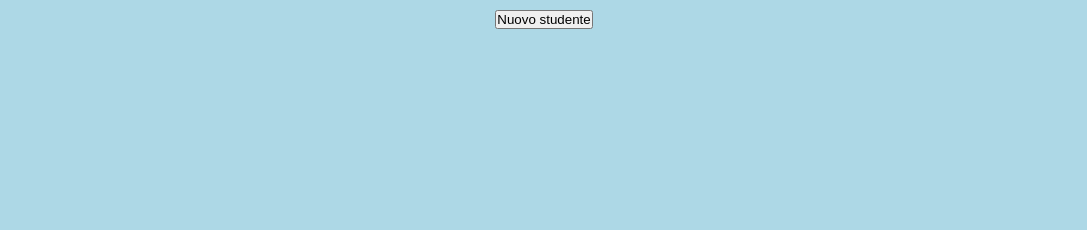
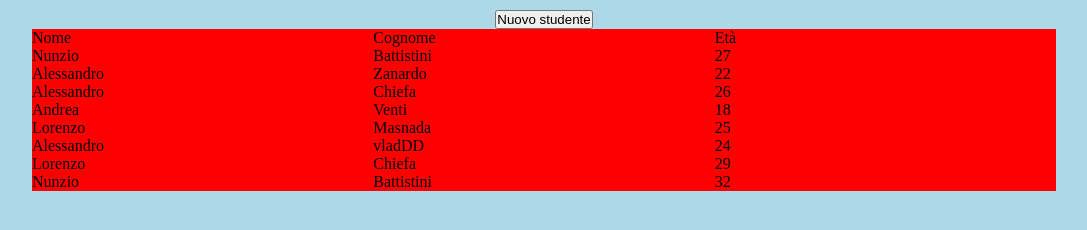
Before and after one commit to fazioandreaf/js-jsnacks-blocco-1, a plain HTML site: page index.html in a window 1280 px wide. Shown: the whole page, without its empty margins (96-1183 px from the left). Drawn offline with nearby package versions, Linux system fonts and the light colour scheme.

Commit message:
Aggiunto formazione da table

```diff
--- a/index.html
+++ b/index.html
@@ -4,7 +4,6 @@
     <meta charset="utf-8">
     <title>Stampa i tuoi dati</title>
     <script src="https://ajax.googleapis.com/ajax/libs/jquery/3.3.1/jquery.min.js"></script>
-
     <style>
       * {
         margin:0;
@@ -19,12 +18,32 @@
       .row h1 {
         margin: 10px auto;
       }
+      .container{
+        background-color: red;
+        width: 80%;
+        margin: auto;
+      }
+      .riga {
+        display: flex;
+
+      }
+      .riga span{
+        text-align: left;
+        flex:1;
+      }
     </style>
   </head>
   <body>
     <div class="row">
       <h1 id="mainTitle"></h1>
       <button id="btn">Nuovo studente</button>
+      <div class="container">
+        <div class="riga">
+          <span class="nome">Nome</span>
+          <span class="cognome">Cognome</span>
+          <span class="eta">Età</span>
+        </div>
+      </div>
     </div>
     <div id="dRosso" style="background-color: red;"></div>
     <div id="dVerde" style="background-color: green;"></div>
@@ -96,6 +115,12 @@
         // - Dare la possibilità all'utente attraverso 3 prompt di
         // aggiungere un nuovo oggetto studente inserendo
         // nell'ordine: nome, cognome e età.
+        function liTable(){
+
+        }
+        let contenuto=$('.riga');
+        function table() {
+
           var nomeARR=['Andrea','Lorenzo','Alessandro','Tiziana','Gioele','Nunzio','Jacopo','Raul', 'Mats','Vlad']
           var cognomeARR=['Fazio','Antonelli','Venti','Tizzy','Armentiero','Chiefa','Zanardo','Masnada', 'Battistini','vladDD']
           var arrfor=[];
@@ -103,26 +128,37 @@
             var studente={
               nome:nomeARR[Math.floor(Math.random()*nomeARR.length)],
               cognome:cognomeARR[Math.floor(Math.random()*nomeARR.length)],
-            eta:Math.floor((Math.random()*16)+1),
+              eta:Math.floor((Math.random()*16)+18),
             }
-          arrfor[i]=studente
+            arrfor[i]=studente;
+            $('.riga:nth-child( '+i+' ) .nome').text('Nome')
+            $('.riga:nth-child( '+i+' ) .cognome').text('Cognome')
+            $('.riga:nth-child( '+i+' ) .eta').text('Età')
+            if(i>1){
+              $('.container').append(contenuto[0].outerHTML)
+              $('.riga:nth-child( '+i+' ) .nome').text(studente.nome)
+              $('.riga:nth-child( '+i+' ) .cognome').text(studente.cognome)
+              $('.riga:nth-child( '+i+' ) .eta').text(studente.eta)
             }
-        console.log(arrfor)
-        console.log(studente)
+          }
+        }
         function addStudent(){
+          var studente={};
           var nomePLUS=prompt('Scrivi il nuovo nome')
           var cognomePLUS=prompt('Scrivi il nuovo cognome')
           var etaPLUS=prompt('Scrivi la nuova eta')
-          var studente={};
-          studente['nome']=nomePLUS
-          studente['cognome']=cognomePLUS
-          studente['eta']=parseInt(etaPLUS)
-          console.log(studente)
-          arrfor.push(studente);
-          console.log(arrfor)
+          studente['nome']=nomePLUS;
+          studente['cognome']=cognomePLUS;
+          studente['eta']=parseInt(etaPLUS);
+          console.log(studente);
+          $('.container').append(contenuto[0].outerHTML)
+          $('.riga:last-child .nome').text(studente.nome)
+          $('.riga:last-child .cognome').text(studente.cognome)
+          $('.riga:last-child .eta').text(studente.eta)
         }
         function init(){
           $('#btn').click(addStudent)
+          table()
         }
         $(document).ready(init)
 
```
Lines whose indentation alone changed are shown as unchanged.
